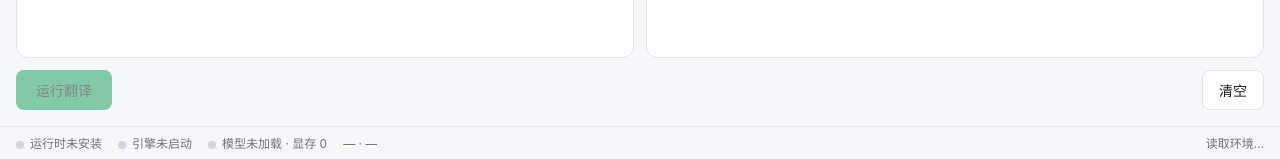
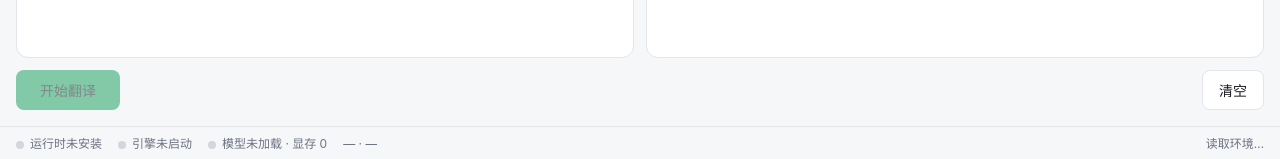
Before and after one commit to yunyiss/Xieyi, a React (Vite) app: page / in a window 1280 px wide. Shown: the part 638-797 px from the top of the page. Built offline with nearby package versions, Linux system fonts and the light colour scheme.

Commit message:
style: 翻译与批量页统一「开始翻译」按钮（固定宽度并共用组件）

```diff
--- /dev/null
+++ b/src/components/RunButton.tsx
@@ -0,0 +1,56 @@
+import type { LoadState } from "./LoadIndicator";
+
+interface Props {
+  /** 本次任务是否在跑（翻译中 / 批量跑批中） */
+  busy: boolean;
+  /** 当前是否有模型在加载，含预热；用来区分「停止加载」和「停止」 */
+  load: LoadState | null;
+  /** 空闲时的文案，例如「开始翻译」 */
+  label: string;
+  disabled?: boolean;
+  onClick: () => void;
+}
+
+/**
+ * 「开始」与「停止」合用的主按钮，翻译页与批量页共用。
+ *
+ * 宽度固定，切到「停止」时按钮不会忽大忽小；忙时底色转 `--text-muted`，
+ * 一眼能看出此刻点它是中断。
+ */
+export function RunButton({
+  busy,
+  load,
+  label,
+  disabled = false,
+  onClick,
+}: Props) {
+  const text = busy
+    ? load
+      ? "停止加载"
+      : "停止"
+    : load
+      ? load.state === "warming"
+        ? "预热中…"
+        : "加载中…"
+      : label;
+
+  return (
+    <button
+      className="flex h-10 min-w-[104px] shrink-0 items-center justify-center rounded-lg px-4 text-[13px] font-medium text-white transition-colors disabled:opacity-50"
+      style={{ background: busy ? "var(--text-muted)" : "var(--brand)" }}
+      onMouseEnter={(e) => {
+        if (!busy) e.currentTarget.style.background = "var(--brand-hover)";
+      }}
+      onMouseLeave={(e) => {
+        e.currentTarget.style.background = busy
+          ? "var(--text-muted)"
+          : "var(--brand)";
+      }}
+      disabled={disabled}
+      onClick={onClick}
+      title={busy ? (load ? "停止加载模型" : "停止翻译") : label}
+    >
+      {text}
+    </button>
+  );
+}
--- a/src/pages/Batch.tsx
+++ b/src/pages/Batch.tsx
@@ -3,6 +3,7 @@ import type { UnlistenFn } from "@tauri-apps/api/event";
 import { getCurrentWebview } from "@tauri-apps/api/webview";
 import { LoadIndicator, toLoadState, type LoadState } from "../components/LoadIndicator";
 import { ModelStateBadge } from "../components/ModelStateBadge";
+import { RunButton } from "../components/RunButton";
 import {
   baseName,
   batchCancel,
@@ -475,31 +476,14 @@ export function Batch({ refreshSignal = 0, active = true }: Props) {
           添加文件
         </button>
 
-        {/* 开始与停止合用一个键：跑起来后变成「停止」，和翻译页、对话页一致 */}
-        <button
-          className="h-10 rounded-lg px-5 text-[13px] font-medium text-white transition-colors disabled:opacity-50"
-          style={{ background: running ? "var(--text-muted)" : "var(--brand)" }}
-          onMouseEnter={(e) => {
-            if (!running) e.currentTarget.style.background = "var(--brand-hover)";
-          }}
-          onMouseLeave={(e) => {
-            e.currentTarget.style.background = running
-              ? "var(--text-muted)"
-              : "var(--brand)";
-          }}
+        {/* 开始 / 停止共用一个键，与翻译页共用同一个组件，保证完全一致 */}
+        <RunButton
+          busy={running}
+          load={load}
+          label="开始翻译"
+          disabled={!running && (!ready || queue.length === 0)}
           onClick={running ? stop : start}
-          disabled={!running && (!ready || queue.length === 0)}
-        >
-          {running
-            ? load
-              ? "停止加载"
-              : "停止"
-            : load
-              ? load.state === "warming"
-                ? "预热中…"
-                : "加载模型中…"
-              : "开始翻译"}
-        </button>
+        />
 
         {summary && (
           <span className="text-[12px]" style={{ color: "var(--text-muted)" }}>
--- a/src/pages/Translate.tsx
+++ b/src/pages/Translate.tsx
@@ -2,6 +2,7 @@ import { useCallback, useEffect, useRef, useState } from "react";
 import type { UnlistenFn } from "@tauri-apps/api/event";
 import { LoadIndicator, toLoadState, type LoadState } from "../components/LoadIndicator";
 import { ModelStateBadge } from "../components/ModelStateBadge";
+import { RunButton } from "../components/RunButton";
 import {
   abort,
   getRuntimeStatus,
@@ -481,31 +482,14 @@ export function Translate({
 
       {/* 操作区 */}
       <div className="flex items-center gap-3">
-        {/* 发送与停止合用一个键：翻译中变成「停止」，和对话页保持一致 */}
-        <button
-          className="h-10 rounded-lg px-5 text-[13px] font-medium text-white transition-colors disabled:opacity-50"
-          style={{ background: busy ? "var(--text-muted)" : "var(--brand)" }}
-          onMouseEnter={(e) => {
-            if (!busy) e.currentTarget.style.background = "var(--brand-hover)";
-          }}
-          onMouseLeave={(e) => {
-            e.currentTarget.style.background = busy
-              ? "var(--text-muted)"
-              : "var(--brand)";
-          }}
+        {/* 开始 / 停止共用一个键，与批量页共用同一个组件，保证完全一致 */}
+        <RunButton
+          busy={busy}
+          load={load}
+          label="开始翻译"
           disabled={!busy && !ready}
           onClick={busy ? handleStop : handleRun}
-        >
-          {busy
-            ? load
-              ? "停止加载"
-              : "停止"
-            : load?.state === "warming"
-              ? "预热中…"
-              : load
-                ? "加载模型中…"
-                : "运行翻译"}
-        </button>
+        />
 
         {error && (
           <span className="text-[12px]" style={{ color: "var(--danger)" }}>
```
